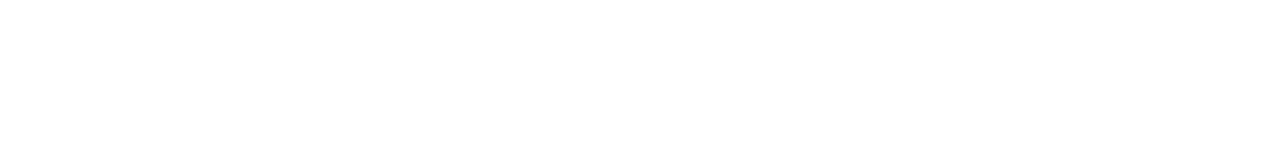
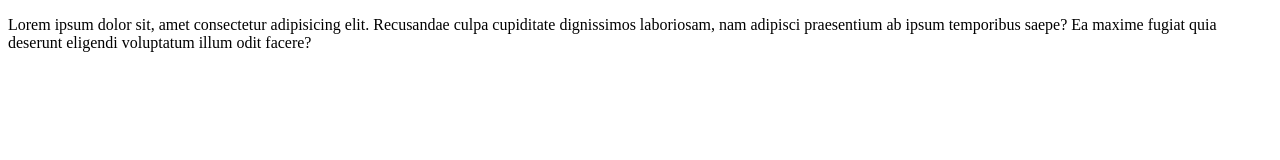
Before and after one commit to Zigmas-dev/techin, a plain HTML site: page index.html in a window 1280 px wide. Drawn offline with Linux system fonts and the light colour scheme.

Commit message:
sadasdsad

```diff
--- a/index.html
+++ b/index.html
@@ -5,5 +5,14 @@
     <meta name="viewport" content="width=device-width, initial-scale=1.0" />
     <title>Document</title>
   </head>
-  <body></body>
+  <body>
+    <div class="container">
+      <p>
+        Lorem ipsum dolor sit, amet consectetur adipisicing elit. Recusandae
+        culpa cupiditate dignissimos laboriosam, nam adipisci praesentium ab
+        ipsum temporibus saepe? Ea maxime fugiat quia deserunt eligendi
+        voluptatum illum odit facere?
+      </p>
+    </div>
+  </body>
 </html>
```
